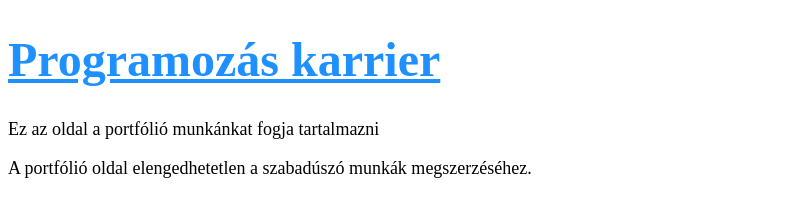
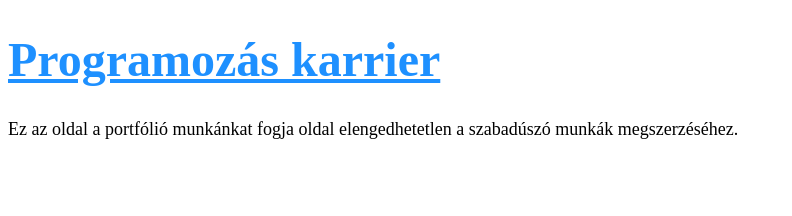
Before and after one commit to ZsoltJuhasz/portfolio-oldal, a plain HTML site: page index.html in a window 1280 px wide. Shown: the whole page, without its empty margins (0-792 px from the left). Drawn offline with Linux system fonts and the light colour scheme.

Commit message:
Nagyon fontos változtatás

```diff
--- a/index.html
+++ b/index.html
@@ -11,8 +11,7 @@
 
 <body>
     <h1>Programozás karrier</h1>
-    <p>Ez az oldal a portfólió munkánkat fogja tartalmazni</p>
-    <p> A portfólió oldal elengedhetetlen a szabadúszó munkák megszerzéséhez. </p>
+    <p>Ez az oldal a portfólió munkánkat fogja oldal elengedhetetlen a szabadúszó munkák megszerzéséhez. </p>
 </body>
 
 </html>
```
